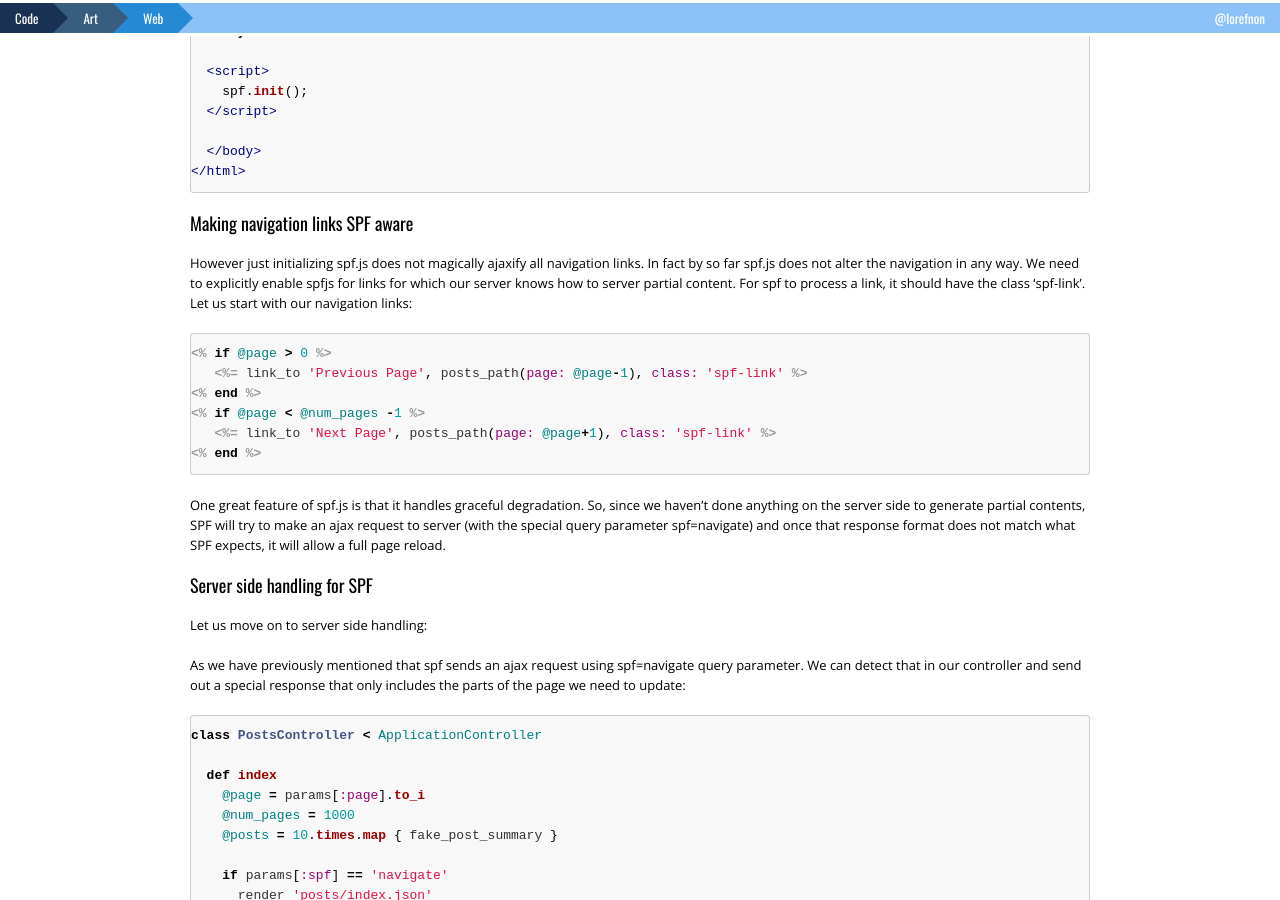
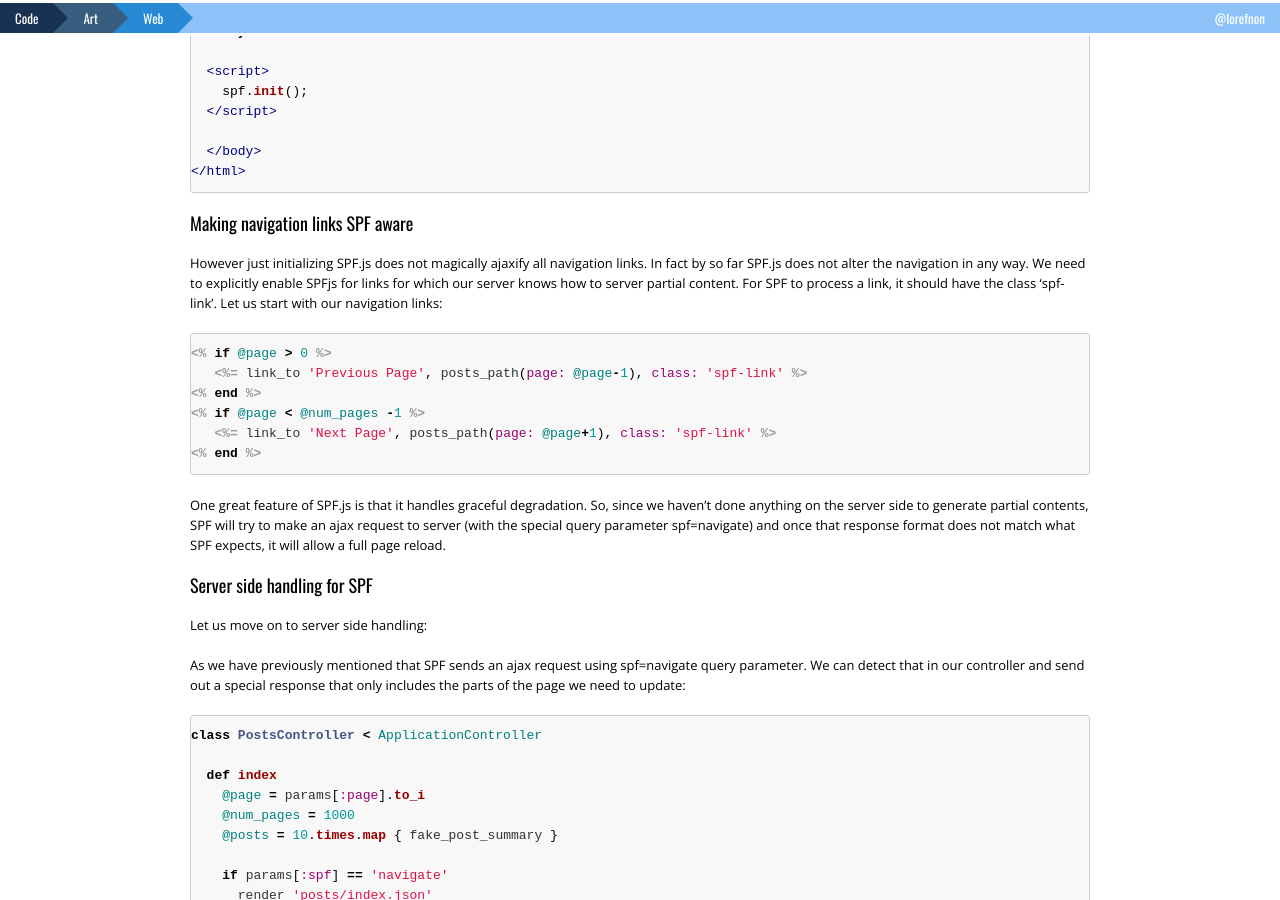
Before and after one commit to lorefnon/lorefnon.github.com, a Jekyll site: the page built from _posts/2015-11-26-boost-your-content-focussed-site-with-structured-page-fragments.md, in a window 1280 px wide and 900 px high, scrolled down 4686 px. Built offline with Jekyll 4.4.1, drawn with Linux system fonts in a browser that asks for light colours; Markdown is read by kramdown in place of the engine named in the settings; comment, search, counter and statistics services are not loaded; some of the changed text lies outside the part shown.

Commit message:
Update post

````diff
--- a/_posts/2015-11-26-boost-your-content-focussed-site-with-structured-page-fragments.md
+++ b/_posts/2015-11-26-boost-your-content-focussed-site-with-structured-page-fragments.md
@@ -20,7 +20,7 @@
 
 SPF.js allows you to just fetch the parts of the page that really need updating. The GIF below, also taken from the official site, explains this much better:
 
-<table>
+<table style="margin: auto">
   <thead>
     <tr>
       <th> Full page re-rerendering </th>
@@ -158,7 +158,7 @@
 </div>
 ```
 
-The above templates have nothing particularly characteristic. If you would have written them yourself, I guess you would have implemented something very similar. I have presented above to particularly highlight that the way you structure your views does not need to be drastically altered to use spf.js. Hence it is easy to take your existing sites and start using spf.js.
+The above templates have nothing particularly characteristic. If you would have written them yourself, I guess you would have implemented something very similar. I have presented above to particularly highlight that the way you structure your views does not need to be drastically altered to use SPF.js. Hence it is easy to take your existing sites and start using SPF.js.
 
 Our dummy blog looks something like this now:
 
@@ -166,7 +166,7 @@
 
 ## Including SPF
 
-Next step for us is to include spf.js in the page. For that we will just add the cdn link to our layout. Other methods of including are available [here](https://github.com/youtube/spfjs#download).
+Next step for us is to include SPF.js in the page. For that we will just add the cdn link to our layout. Other methods of including are available [here](https://github.com/youtube/spfjs#download).
 
 After this inclusion our template might look something like this:
 
@@ -197,7 +197,7 @@
 
 ## Making navigation links SPF aware
 
-However just initializing spf.js does not magically ajaxify all navigation links. In fact by so far spf.js does not alter the navigation in any way. We need to explicitly enable spfjs for links for which our server knows how to server partial content. For spf to process a link, it should have the class 'spf-link'. Let us start with our navigation links:
+However just initializing SPF.js does not magically ajaxify all navigation links. In fact by so far SPF.js does not alter the navigation in any way. We need to explicitly enable SPFjs for links for which our server knows how to server partial content. For SPF to process a link, it should have the class 'spf-link'. Let us start with our navigation links:
 
 ```erb
 <% if @page > 0 %>
@@ -208,13 +208,13 @@
 <% end %>
 ```
 
-One great feature of spf.js is that it handles graceful degradation. So, since we haven't done anything on the server side to generate partial contents, SPF will try to make an ajax request to server (with the special query parameter spf=navigate) and once that response format does not match what SPF expects, it will allow a full page reload.
+One great feature of SPF.js is that it handles graceful degradation. So, since we haven't done anything on the server side to generate partial contents, SPF will try to make an ajax request to server (with the special query parameter spf=navigate) and once that response format does not match what SPF expects, it will allow a full page reload.
 
 ## Server side handling for SPF
 
 Let us move on to server side handling:
 
-As we have previously mentioned that spf sends an ajax request using spf=navigate query parameter. We can detect that in our controller and send out a special response that only includes the parts of the page we need to update:
+As we have previously mentioned that SPF sends an ajax request using spf=navigate query parameter. We can detect that in our controller and send out a special response that only includes the parts of the page we need to update:
 
 ```ruby
 class PostsController < ApplicationController
@@ -301,7 +301,7 @@
 end
 ```
 
-Now all we have to do is prefix the names of our spf specific templates with `spf_` and we are done. Our `spf_index.json.erb` remains unchanged.
+Now all we have to do is prefix the names of our SPF specific templates with `spf_` and we are done. Our `spf_index.json.erb` remains unchanged.
 
 ## Navigation hooks
 
````
